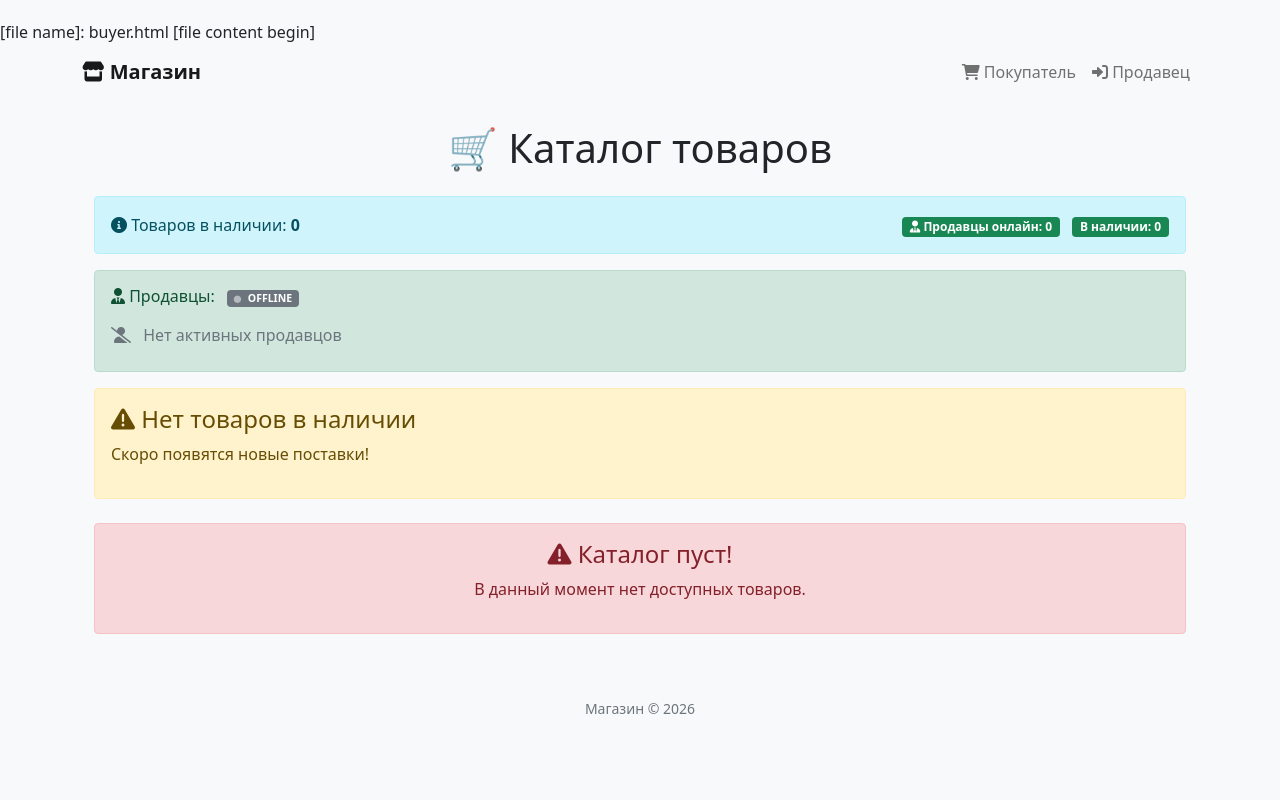
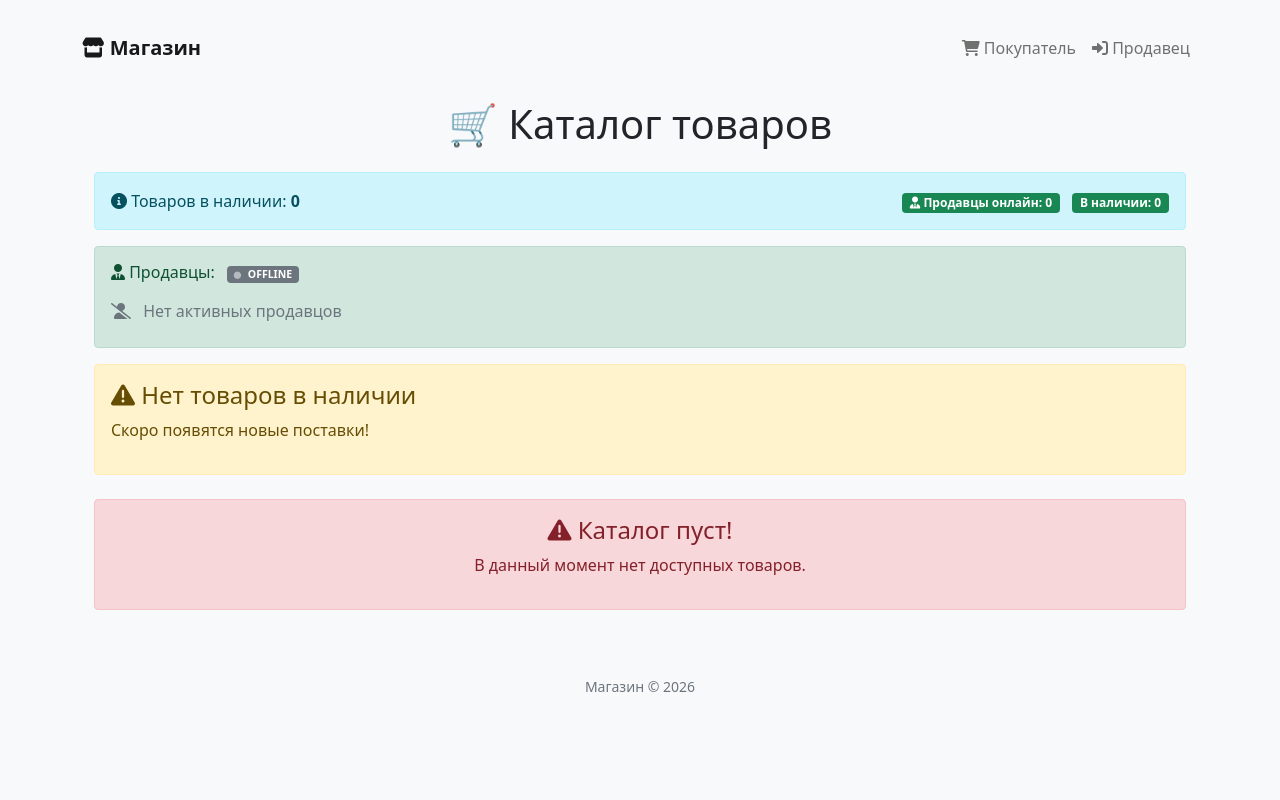
Before and after one commit to SlavchikSV/vape-shop, a Flask app: page /buyer in a window 1280 px wide. Run offline with Flask 3, Linux system fonts and the light colour scheme; data comes from the database, SQL or seed files in the repository; data that the repository does not hold is empty.

Commit message:
Update buyer.html

```diff
--- a/templates/buyer.html
+++ b/templates/buyer.html
@@ -1,5 +1,3 @@
-[file name]: buyer.html
-[file content begin]
 {% extends "base.html" %}
 
 {% block title %}Каталог товаров{% endblock %}
@@ -245,4 +243,3 @@
 
 </div>
 {% endblock %}
-[file content end]
```
